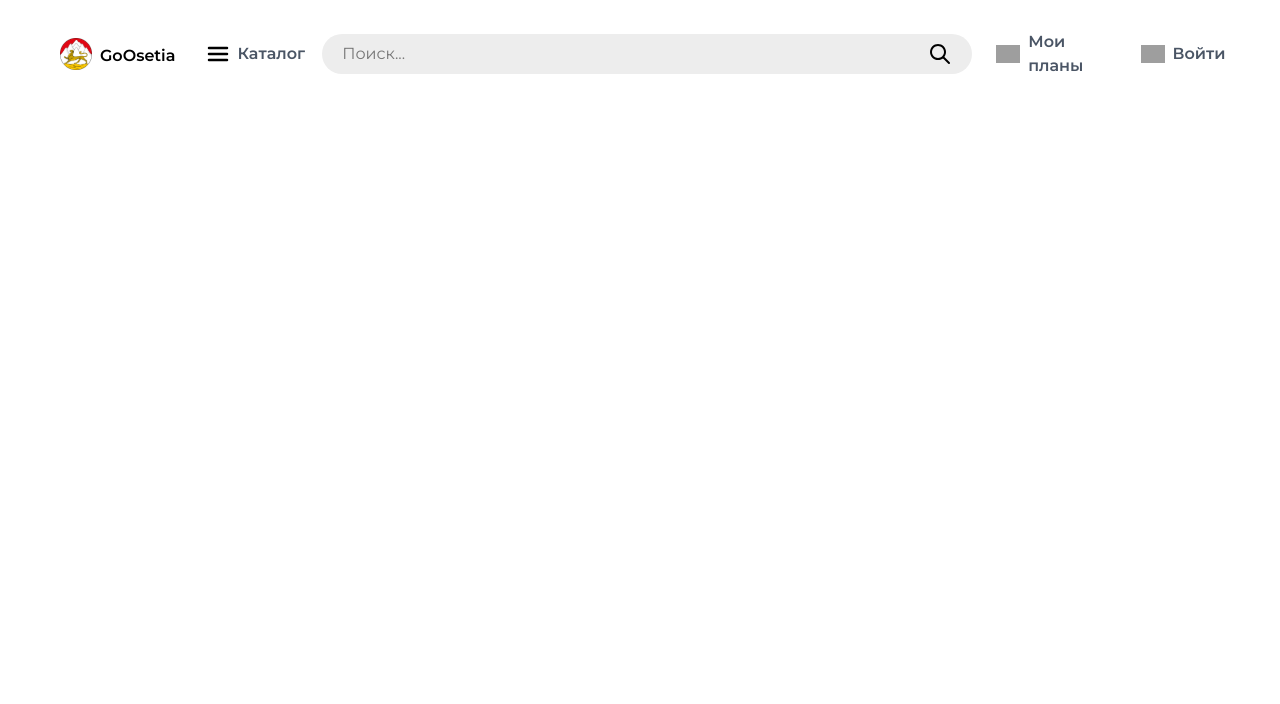
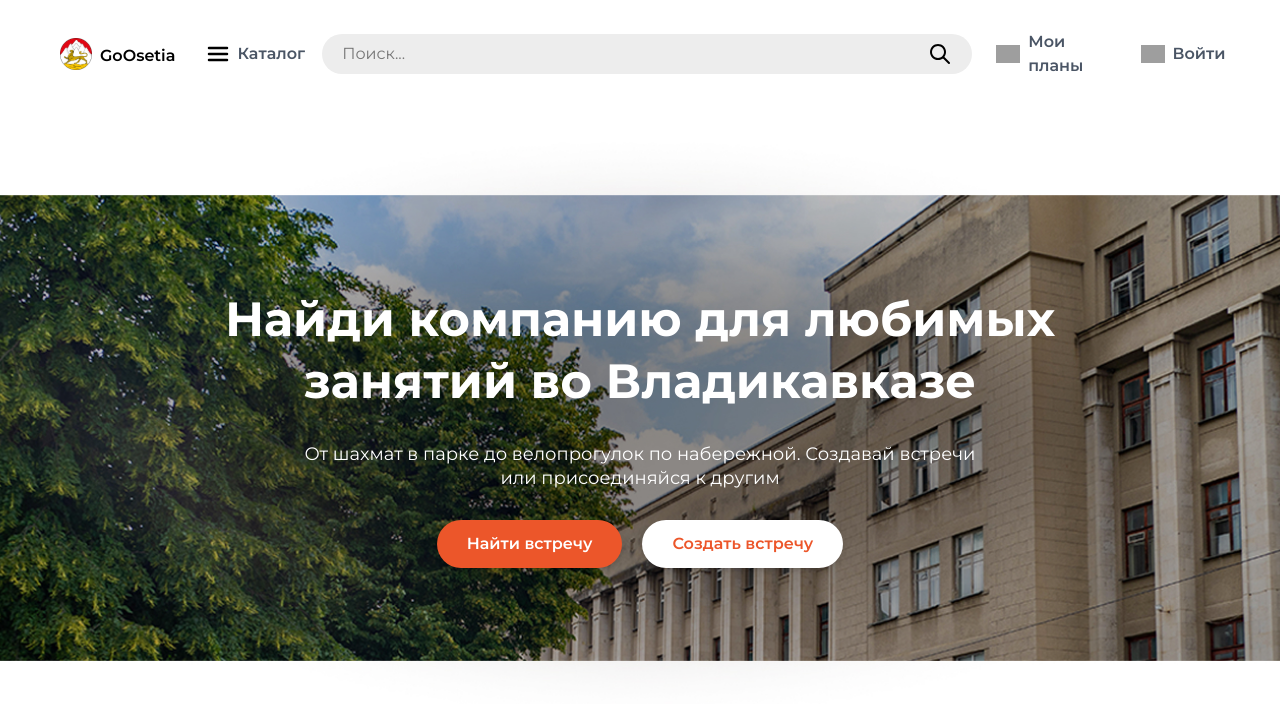
Before and after one commit to ISHADYI/go-osetia, a React (Vite) app: page / in a window 1280 px wide. Shown: the top 704 px of the page. Built offline with nearby package versions, Linux system fonts and the light colour scheme; grey boxes are pictures that could not be loaded.

Commit message:
Сделала hero

```diff
--- a/src/App.jsx
+++ b/src/App.jsx
@@ -1,11 +1,16 @@
-import { Header } from './components/Header'
-
+import Container from "./components/ui/Container";
+import { Header } from "./components/Header";
+import { Hero } from "./components/Hero";
 
 function App() {
-
   return (
+    <div>
       <Header />
-  )
+      <main>
+        <Hero />
+      </main>
+    </div>
+  );
 }
 
-export default App
+export default App;
--- a/src/components/Header.jsx
+++ b/src/components/Header.jsx
@@ -10,13 +10,14 @@ import burgerMenu from "../assets/icons/menu-burger.svg";
 export function Header() {
   return (
     <Container>
-      <div className="flex items-center gap-6 justify-evenly">
+      <header className="flex items-center gap-6 justify-evenly mt-7.5 mb-12.5">
         <div className="flex items-center gap-9.5">
           <Logo />
           <ButtonLink
             href="#"
             text="Каталог"
             icon={burgerMenu}
+            ф
             variant="notFill"
           />
         </div>
@@ -31,7 +32,7 @@ export function Header() {
           {/* href указывать в {}? */}
           <ButtonLink href="#" text="Войти" icon={userIcon} variant="notFill" />
         </div>
-      </div>
+      </header>
     </Container>
   );
 }
--- /dev/null
+++ b/src/components/Hero.jsx
@@ -0,0 +1,26 @@
+import ButtonLink from "./ui/ButtonLink";
+import Container from "./ui/Container";
+
+// import bgHero from "../assets/heart-outline.svg";
+
+export function Hero() {
+  return (
+    <section className="relative w-full min-h-150 bg-[url('/images/hero-bg.jpg')] bg-cover bg-center flex items-center justify-center">
+      <Container>
+        <div className="flex flex-col justify-center items-center text-center gap-7.5">
+          <h1 className="max-w-225 text-white">
+            Найди компанию для любимых занятий во Владикавказе
+          </h1>
+          <p className="text-[18px] text-white max-w-170">
+            От шахмат в парке до велопрогулок по набережной. Создавай встречи
+            или присоединяйся к другим
+          </p>
+          <div className="flex items-center gap-5">
+            <ButtonLink href="#" text="Найти встречу" variant="defaultFill" />
+            <ButtonLink href="#" text="Создать встречу" variant="whiteFill" />
+          </div>
+        </div>
+      </Container>
+    </section>
+  );
+}
--- a/src/components/ui/ButtonLink.jsx
+++ b/src/components/ui/ButtonLink.jsx
@@ -3,7 +3,10 @@ export default function ButtonLink({ href, text, icon, variant, onClick }) {
     "flex items-center gap-2 font-semibold transition-all duration-200 active:scale-95";
 
   const variants = {
-    fill: "bg-indigo-600 text-white hover:bg-indigo-700 shadow-md",
+    defaultFill:
+      "py-[12px] px-[30px] bg-[#EC562A] text-white hover:bg-[#D04117] shadow-md rounded-[100px]",
+    whiteFill:
+      "py-[12px] px-[30px] bg-[#FFFFFF] text-[#EC562A] hover:bg-[#EC562A] hover:text-white shadow-md rounded-[100px]",
     notFill: "bg-transparent text-gray-600 hover:bg-gray-100",
   };
 
--- a/src/components/ui/Container.jsx
+++ b/src/components/ui/Container.jsx
@@ -1,6 +1,6 @@
 export default function Container({ children }) {
     return (
-        <div className="mx-auto mt-7.5 px-15 w-full">
+        <div className="mx-auto px-15 w-full">
             {children}
         </div>
     );
--- a/src/index.css
+++ b/src/index.css
@@ -3,6 +3,9 @@
 
 @theme{
   --font-default: "Montserrat", sans-serif;
+}
+* {
+  @apply font-default;
 }
 @layer base {
   h1{
@@ -29,6 +32,3 @@
     font-weight: 400;
   }
 }
-* {
-  @apply font-default;
-}
```
Also changed, not shown: public/images/hero-bg.jpg (added).
